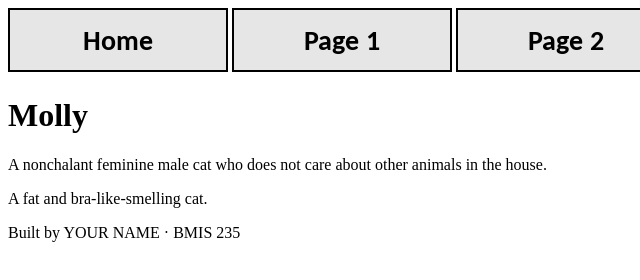
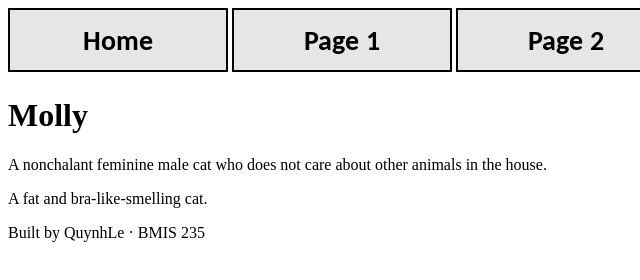
Before and after one commit to QuynhLe-7/bmis235-html-3, a plain HTML site: page page3.html in a window 1280 px wide. Shown: the full height of the page, 0-640 px from the left. Drawn offline with Linux system fonts and the light colour scheme.

Commit message:
Update footer with author's name

```diff
--- a/page3.html
+++ b/page3.html
@@ -30,7 +30,7 @@
 <p>A fat and bra-like-smelling cat.</p>
 
 <!-- Footer: fill in your name -->
-<footer>Built by YOUR NAME &middot; BMIS 235</footer>
+<footer>Built by QuynhLe &middot; BMIS 235</footer>
 
 </body>
 </html>
```
